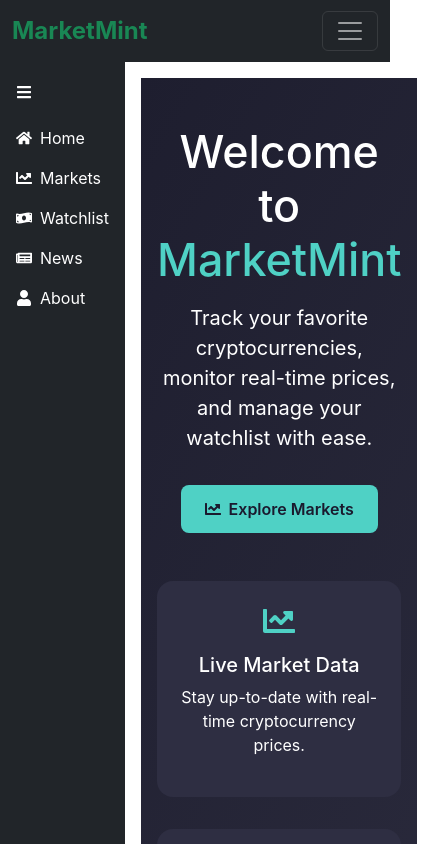
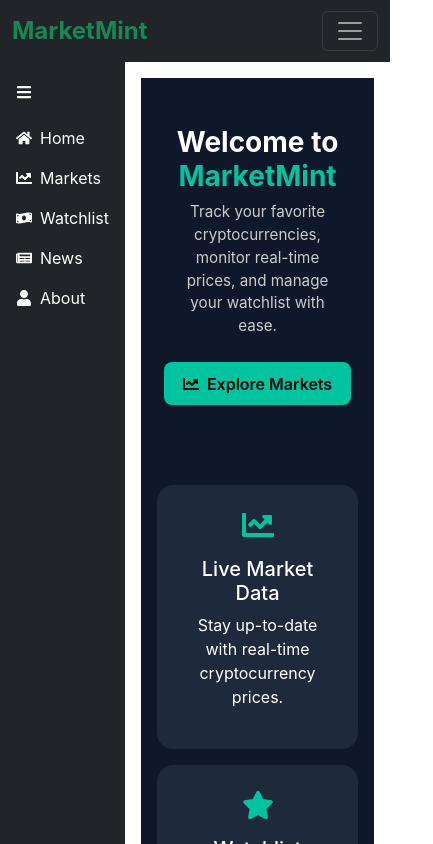
Before and after one commit to elishaoigara/MarketMint, a React (Create React App) app: page / in a window 390 px wide. Shown: the top 844 px of the page, 433 px wide, since content can reach past the window. Built offline with nearby package versions, Linux system fonts and the light colour scheme.

Commit message:
mobile changes

```diff
--- a/src/components/Footer.js
+++ b/src/components/Footer.js
@@ -13,7 +13,7 @@ function Footer() {
       <Container>
         <Row className="text-center text-md-left align-items-center">
           <Col md={4} className="mb-3 mb-md-0">
-            <h6>&copy; {new Date().getFullYear()} CryptoTracker</h6>
+            <h6>&copy; {new Date().getFullYear()} MarketMint</h6>
             <p className="mb-0">Built by Elisha Oigara</p>
           </Col>
 
--- a/src/components/Home.css
+++ b/src/components/Home.css
@@ -1,71 +1,98 @@
-/* src/components/Home.css */
+/* Home.css */
 
 .home-container {
   display: flex;
   flex-direction: column;
   align-items: center;
-  padding: 3rem 1rem;
+  padding: 3rem 1.5rem;
+  min-height: 100vh;
+  background-color: #0f172a;
+  color: #fff;
   text-align: center;
-  background: linear-gradient(120deg, #1e1e2f, #2c2c3e);
-  color: #fff;
-  min-height: 100vh;
 }
 
 .home-title {
-  font-size: 2.8rem;
+  font-size: 2.5rem;
+  font-weight: bold;
   margin-bottom: 1rem;
 }
 
 .brand {
-  color: #4fd1c5;
+  color: #00c49f;
 }
 
 .home-subtitle {
-  font-size: 1.25rem;
+  font-size: 1.1rem;
+  max-width: 600px;
   margin-bottom: 2rem;
-  max-width: 600px;
 }
 
 .explore-button {
-  background-color: #4fd1c5;
-  color: #1a1a2e;
-  padding: 0.75rem 1.5rem;
-  border-radius: 0.5rem;
-  font-weight: 600;
-  text-decoration: none;
   display: inline-flex;
   align-items: center;
-  gap: 0.5rem;
-  transition: background 0.3s ease;
+  background-color: #00c49f;
+  color: #000;
+  padding: 0.75rem 1.5rem;
+  font-weight: 600;
+  border-radius: 0.5rem;
+  text-decoration: none;
+  transition: background 0.3s;
 }
 
 .explore-button:hover {
-  background-color: #38b2ac;
+  background-color: #00a884;
+}
+
+.icon {
+  margin-right: 0.5rem;
 }
 
 .features {
   display: flex;
-  gap: 2rem;
   flex-wrap: wrap;
   justify-content: center;
   margin-top: 3rem;
+  gap: 1.5rem;
+  max-width: 1000px;
+  width: 100%;
 }
 
 .feature-card {
-  background-color: #2e2e42;
+  flex: 1 1 250px;
+  background-color: #1e293b;
+  padding: 1.5rem;
   border-radius: 1rem;
-  padding: 1.5rem;
-  max-width: 250px;
-  transition: transform 0.3s ease, box-shadow 0.3s ease;
+  text-align: center;
+  transition: transform 0.3s ease-in-out;
 }
 
 .feature-card:hover {
   transform: translateY(-5px);
-  box-shadow: 0 4px 20px rgba(0, 0, 0, 0.3);
 }
 
 .feature-icon {
   font-size: 2rem;
   margin-bottom: 1rem;
-  color: #4fd1c5;
+  color: #00c49f;
 }
+
+@media screen and (max-width: 768px) {
+  .home-title {
+    font-size: 2rem;
+  }
+
+  .home-subtitle {
+    font-size: 1rem;
+    padding: 0 1rem;
+  }
+
+  .features {
+    flex-direction: column;
+    gap: 1rem;
+  }
+
+  .explore-button {
+    font-size: 1rem;
+    padding: 0.6rem 1.2rem;
+  }
+}
--- a/src/components/Markets.css
+++ b/src/components/Markets.css
@@ -1,33 +1,102 @@
+/* Markets.css */
+
 .market-grid {
   display: grid;
-  grid-template-columns: repeat(auto-fill, minmax(260px, 1fr));
-  gap: 1rem;
-  margin-top: 1rem;
+  grid-template-columns: repeat(auto-fill, minmax(280px, 1fr));
+  gap: 1.5rem;
+  padding: 2rem 1rem;
+  width: 100%;
+  max-width: 1200px;
+  margin: 0 auto;
 }
 
 .market-card {
-  background-color: #1e1e1e;
-  padding: 1rem;
-  border-radius: 8px;
-  color: white;
-  box-shadow: 0 2px 8px rgba(0,0,0,0.3);
+  background-color: #1e293b;
+  color: #fff;
+  padding: 1.5rem;
+  border-radius: 1rem;
+  box-shadow: 0 4px 10px rgba(0, 0, 0, 0.15);
+  transition: transform 0.2s ease-in-out;
+  display: flex;
+  flex-direction: column;
+  align-items: center;
+}
+
+.market-card:hover {
+  transform: translateY(-5px);
 }
 
 .coin-header {
   display: flex;
+  flex-direction: column;
   align-items: center;
-  gap: 10px;
+  margin-bottom: 1rem;
+  text-align: center;
 }
 
 .coin-icon {
-  width: 30px;
-  height: 30px;
+  width: 40px;
+  height: 40px;
+  margin-bottom: 0.5rem;
 }
 
 .price-positive {
-  color: #00d26a;
+  color: #00c49f;
+  font-weight: 600;
 }
 
 .price-negative {
-  color: #ff4e4e;
+  color: #ff4d4d;
+  font-weight: 600;
 }
+
+.home-container {
+  display: flex;
+  flex-direction: column;
+  align-items: center;
+  background-color: #0f172a;
+  padding: 3rem 1rem;
+  min-height: 100vh;
+  color: #fff;
+}
+
+.home-content {
+  text-align: center;
+  margin-bottom: 2rem;
+}
+
+.home-title {
+  font-size: 2.2rem;
+  font-weight: bold;
+  margin-bottom: 0.5rem;
+}
+
+.home-subtitle {
+  font-size: 1rem;
+  color: #ccc;
+  max-width: 600px;
+  margin: 0 auto 1.5rem;
+}
+
+@media (max-width: 768px) {
+  .market-card {
+    padding: 1.25rem;
+  }
+
+  .home-title {
+    font-size: 1.75rem;
+  }
+
+  .home-subtitle {
+    font-size: 0.95rem;
+  }
+
+  .coin-icon {
+    width: 35px;
+    height: 35px;
+  }
+
+  .market-grid {
+    padding: 1rem;
+  }
+}
```
